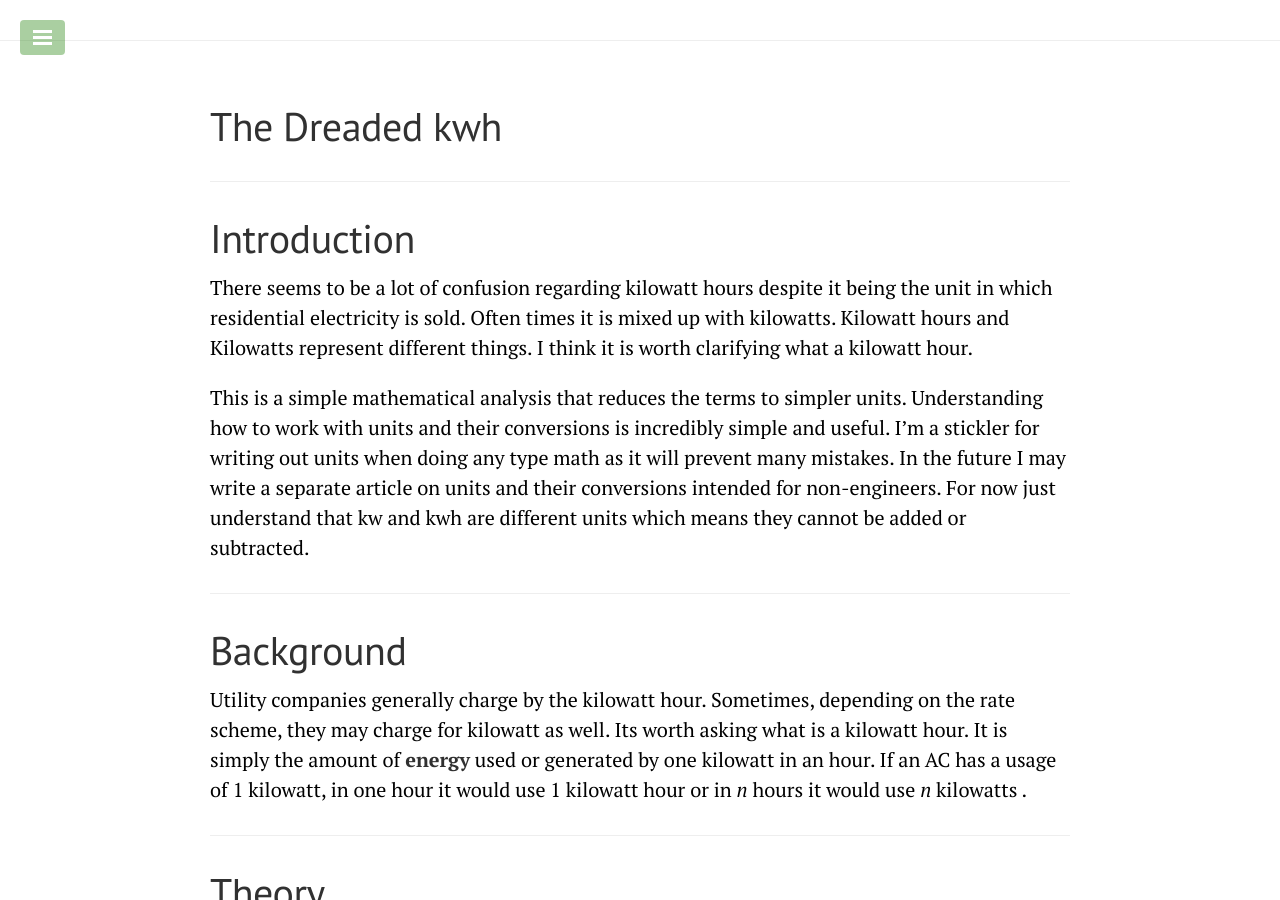
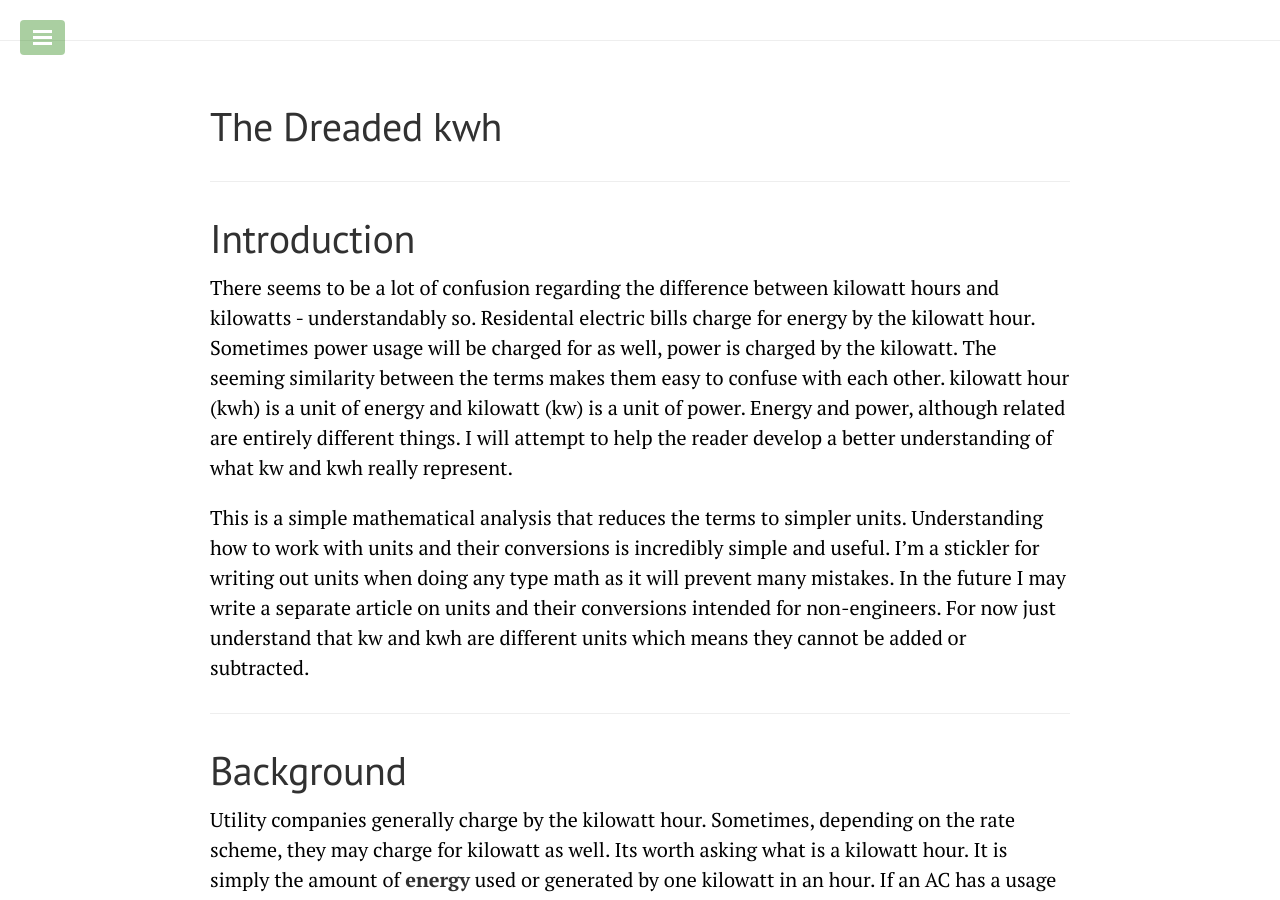
Before and after one commit to AnthonyA28/AnthonyA28.github.io, a Jekyll site: the page built from _posts/2019-11-17-What_is_kw_and_kwh.md, in a window 1280 px wide and 900 px high. Built offline with Jekyll 4.4.1, drawn with Linux system fonts in a browser that asks for light colours; formulas are drawn with MathJax 3.

Commit message:
Update 2019-11-17-What_is_kw_and_kwh.md

```diff
--- a/_posts/2019-11-17-What_is_kw_and_kwh.md
+++ b/_posts/2019-11-17-What_is_kw_and_kwh.md
@@ -14,7 +14,7 @@ tags:
 
 # Introduction
 
-There seems to be a lot of confusion regarding kilowatt hours despite it being the unit in which residential electricity is sold. Often times it is mixed up with kilowatts. Kilowatt hours and Kilowatts represent different things. I think it is worth clarifying what a kilowatt hour.
+There seems to be a lot of confusion regarding the difference between kilowatt hours and kilowatts - understandably so. Residental electric bills charge for energy by the kilowatt hour. Sometimes power usage will be charged for as well, power is charged by the kilowatt. The seeming similarity between the terms makes them easy to confuse with each other. kilowatt hour (kwh) is a unit of energy and kilowatt (kw) is a unit of power. Energy and power, although related are entirely different things. I will attempt to help the reader develop a better understanding of what kw and kwh really represent.
 
 This is a simple mathematical analysis that reduces the terms to simpler units. Understanding how to work with units and their  conversions is incredibly simple and useful. I'm a stickler for writing out units when doing any type math as it will prevent many mistakes. In the future I may write a separate article on units and their conversions intended for non-engineers. For now just understand that kw and kwh are different units which means they cannot be added or subtracted.
 
```
